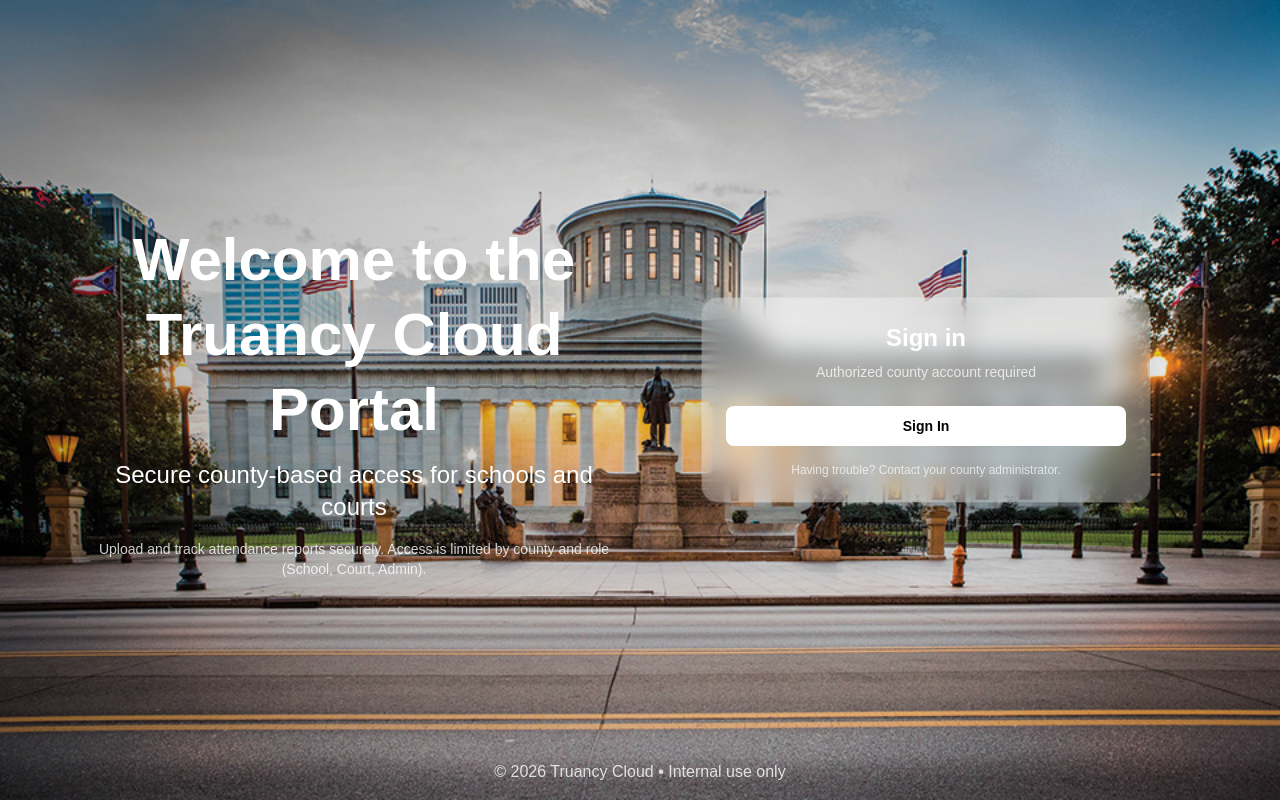
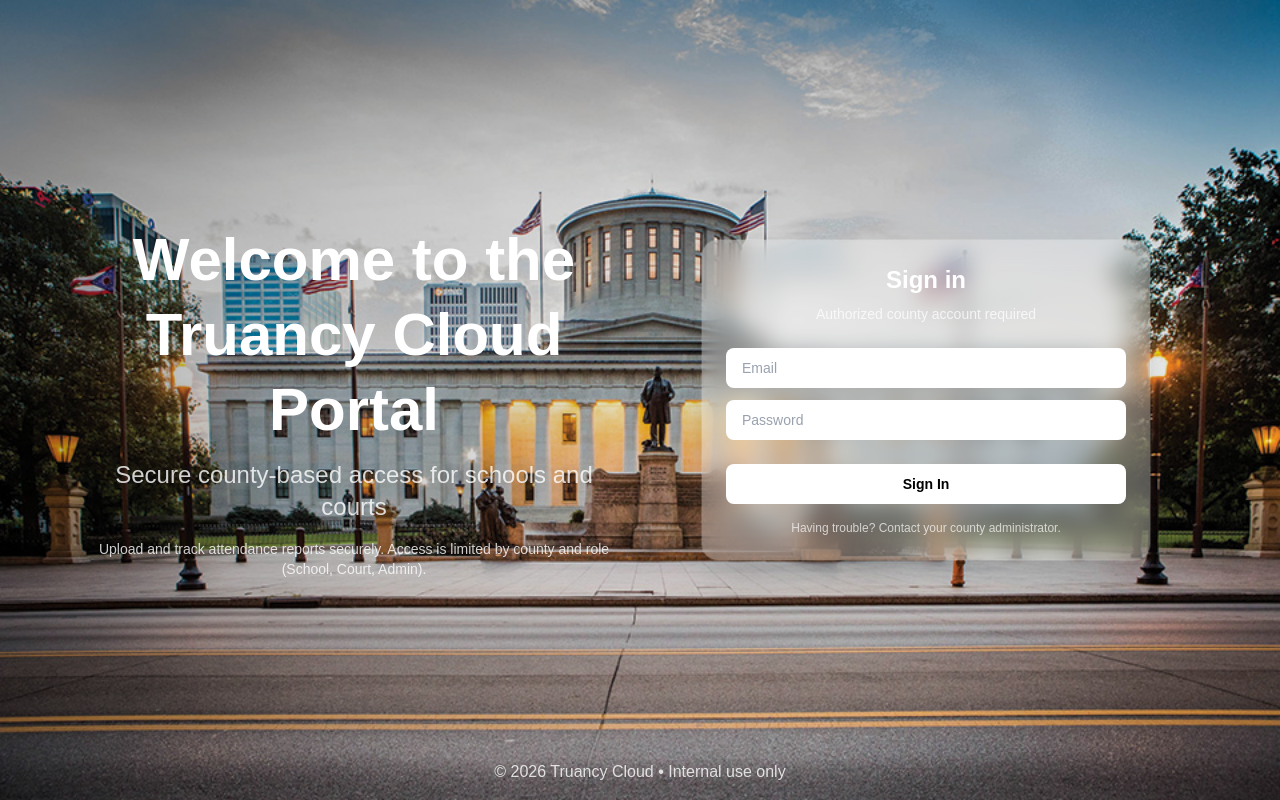
Before and after one commit to Debjani-99/truancy-cloud, a Next.js app: page /login in a window 1280 px wide. Built offline with nearby package versions, Linux system fonts and the light colour scheme.

Commit message:
update login page with email password form

```diff
--- a/app/login/page.tsx
+++ b/app/login/page.tsx
@@ -1,11 +1,31 @@
 "use client";
 
 import { signIn } from "next-auth/react";
+import { useState } from "react";
 
 export default function LoginPage() {
+  const [form, setForm] = useState({ email: "", password: "" });
+  const [error, setError] = useState("");
+
+  async function handleSubmit(e: React.FormEvent) {
+    e.preventDefault();
+    setError("");
+
+    const res = await signIn("credentials", {
+      email: form.email,
+      password: form.password,
+      redirect: false,
+    });
+
+    if (res?.error) {
+      setError("Invalid email or password");
+    } else {
+      window.location.href = "/dashboard";
+    }
+  }
+
   return (
     <main className="relative min-h-screen overflow-hidden bg-black/5 text-white">
-
       {/* Background image */}
       <div
         className="absolute inset-0 bg-cover bg-center"
@@ -18,14 +38,13 @@ export default function LoginPage() {
       {/* Centered content */}
       <section className="relative z-10 mx-auto flex min-h-screen max-w-6xl items-center px-6">
         <div className="grid w-full grid-cols-1 gap-10 md:grid-cols-2">
-
           {/* Hero text */}
           <div className="mx-auto flex max-w-lg flex-col items-center justify-center text-center">
             <h1 className="text-3xl font-semibold leading-tight sm:text-6xl">
               Welcome to the Truancy Cloud Portal
             </h1>
 
-            <p className="mt-3 text-2xl text-white/300">
+            <p className="mt-3 text-2xl text-white/80">
               Secure county-based access for schools and courts
             </p>
 
@@ -38,34 +57,58 @@ export default function LoginPage() {
           {/* Login card */}
           <div className="flex items-center justify-center">
             <div className="w-full max-w-md rounded-2xl bg-white/30 p-6 text-center backdrop-blur-md ring-1 ring-white/15 shadow-2xl">
-
               <h2 className="text-2xl font-semibold">Sign in</h2>
 
               <p className="mt-2 text-sm text-white/75">
                 Authorized county account required
               </p>
 
-              <button
-                onClick={() => signIn(undefined, { callbackUrl: "/dashboard" })}
-                className="mt-6 w-full rounded-lg bg-white px-4 py-2.5 text-sm font-semibold text-black hover:opacity-60"
-              >
-                Sign In
-              </button>
+              {error && (
+                <p className="mt-3 text-sm text-red-300">{error}</p>
+              )}
+
+              <form onSubmit={handleSubmit}>
+                <input
+                  type="email"
+                  placeholder="Email"
+                  value={form.email}
+                  onChange={(e) =>
+                    setForm({ ...form, email: e.target.value })
+                  }
+                  className="mt-6 w-full rounded-lg bg-white px-4 py-2.5 text-sm text-black placeholder-gray-400"
+                  required
+                />
+                <input
+                  type="password"
+                  placeholder="Password"
+                  value={form.password}
+                  onChange={(e) =>
+                    setForm({ ...form, password: e.target.value })
+                  }
+                  className="mt-3 w-full rounded-lg bg-white px-4 py-2.5 text-sm text-black placeholder-gray-400"
+                  required
+                />
+
+                <button
+                  type="submit"
+                  className="mt-6 w-full rounded-lg bg-white px-4 py-2.5 text-sm font-semibold text-black hover:opacity-80"
+                >
+                  Sign In
+                </button>
+              </form>
 
               <div className="mt-4 text-xs text-white/70">
                 Having trouble? Contact your county administrator.
               </div>
             </div>
           </div>
-
         </div>
       </section>
 
       {/* Footer */}
       <footer className="absolute bottom-4 left-1/2 z-10 -translate-x-1/2 text-center text-s text-white/80">
-        © {new Date().getFullYear()} Truancy Cloud • Internal use only
+        &copy; {new Date().getFullYear()} Truancy Cloud &bull; Internal use only
       </footer>
-
     </main>
   );
 }
```
